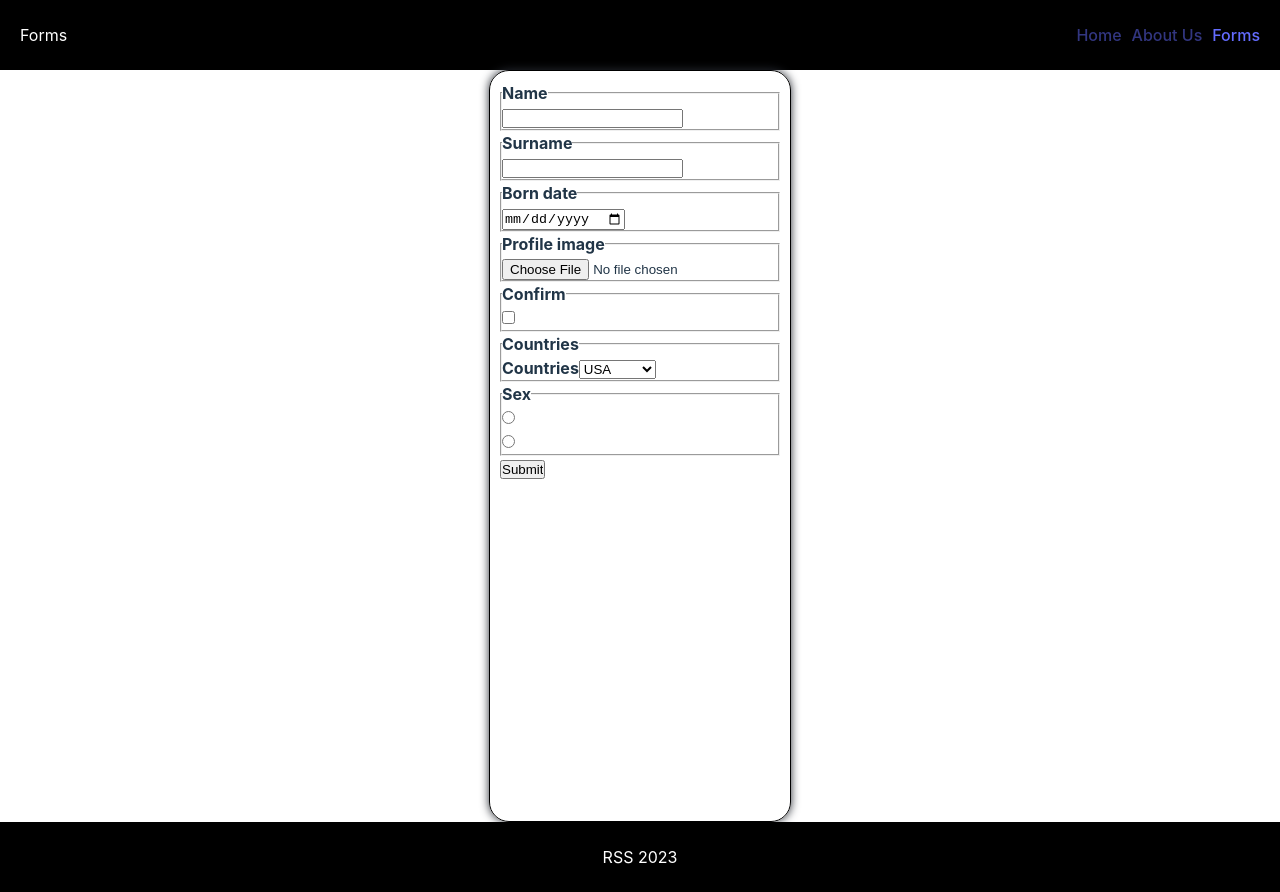
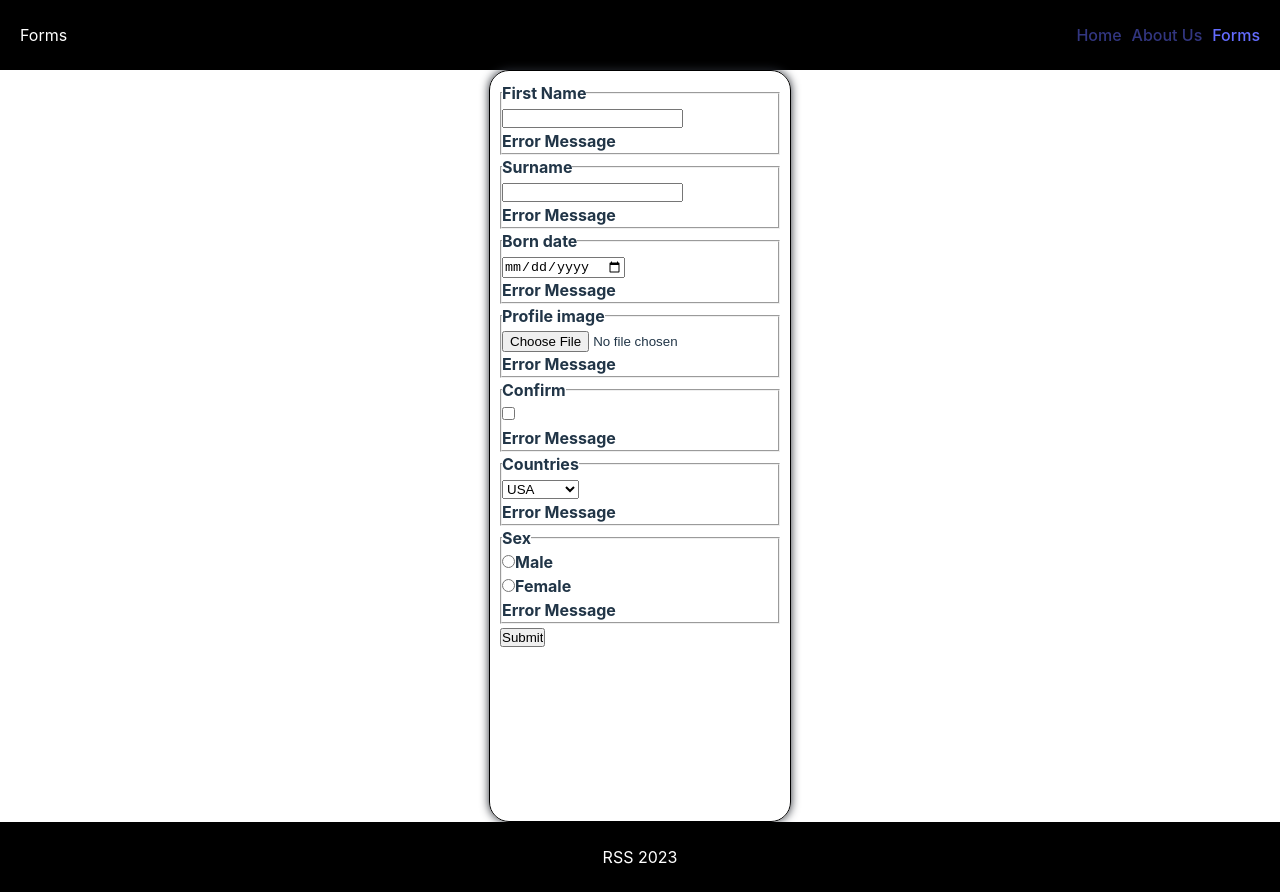
Before and after one commit to bloodsuckers-spb/ssr-render-to-pipeable-stream, a React (Vite) app: page /forms in a window 1280 px wide. Built offline with nearby package versions, Linux system fonts and the light colour scheme.

Commit message:
feat: update FormInput component

```diff
--- a/src/pages/Forms/components/Form/components/FormField/index.tsx
+++ b/src/pages/Forms/components/Form/components/FormField/index.tsx
@@ -10,7 +10,7 @@ const FormField = ({ children, title }: Props) => {
     <fieldset>
       <legend>{title}</legend>
       {children}
-      {/* <p>Error Message</p> */}
+      <p>Error Message</p>
     </fieldset>
   );
 };
--- a/src/pages/Forms/components/Form/components/FormInput/index.tsx
+++ b/src/pages/Forms/components/Form/components/FormInput/index.tsx
@@ -2,7 +2,7 @@ import styles from './index.module.scss';
 
 type FormInputData = {
   id: string;
-  type: string;
+  type?: string;
   title: string;
   value?: string;
 };
@@ -12,7 +12,10 @@ type Props = {
   data: FormInputData;
 };
 
-const FormInput = ({ data: { id, type, title, value }, hook }: Props) => {
+const FormInput = ({
+  data: { id, title, value, type = 'radio' },
+  hook,
+}: Props) => {
   return (
     <>
       <label
@@ -27,6 +30,7 @@ const FormInput = ({ data: { id, type, title, value }, hook }: Props) => {
         ref={hook}
         value={value}
       />
+      {value && <span>{value}</span>}
     </>
   );
 };
--- a/src/pages/Forms/components/Form/constants.ts
+++ b/src/pages/Forms/components/Form/constants.ts
@@ -8,7 +8,7 @@ export interface InputData {
 export const inputsData: Array<InputData> = [
   {
     id: 'first-name',
-    title: 'Name',
+    title: 'First Name',
     type: 'text',
     errorMessage: 'errorMessage',
   },
--- a/src/pages/Forms/components/Form/index.module.css
+++ b/src/pages/Forms/components/Form/index.module.css
@@ -11,3 +11,13 @@
 .card-name {
   color: red;
 }
+
+.sr {
+  position: absolute;
+  width: 1px;
+  height: 1px;
+  padding: 0;
+  overflow: hidden;
+  white-space: nowrap;
+  border: 0;
+}
--- a/src/pages/Forms/components/Form/index.tsx
+++ b/src/pages/Forms/components/Form/index.tsx
@@ -1,26 +1,26 @@
 import { Component, ReactNode, FormEvent } from 'react';
 
-import { FormInput } from './components';
+import { FormInput, FormField } from './components';
 
 import styles from './index.module.css';
+
+import Validation from '../../../../services/Validation';
 
 import { State, Props } from './models';
 
 import { inputsData, radioValues, countries } from './constants';
 
-import FormField from './components/FormField';
-
 export default class Form extends Component<Props, State> {
-  inputsRefs: Record<string, HTMLInputElement | null> = {};
-  radioRefs: Record<string, HTMLInputElement | null> = {};
-  selectRef: HTMLSelectElement | null = null;
   private static readonly selectTitle = 'Countries';
   private static readonly radioTitle = 'Sex';
+  private inputsRefs: Array<HTMLInputElement> = [];
+  private radioRefs: Array<HTMLInputElement> = [];
+  private selectRef: HTMLSelectElement | null = null;
   constructor(props: Props) {
     super(props);
     this.state = {
-      isDisabled: false,
       isInvalid: false,
+      errors: inputsData.map(({ id }) => ({ id, status: false })),
     };
   }
 
@@ -38,20 +38,20 @@ export default class Form extends Component<Props, State> {
         className={styles.form}
         onSubmit={this.handleSubmit}
       >
-        {inputsData.map((data) => (
+        {inputsData.map(({ id, type, title }, ind) => (
           <FormField
-            key={data.id}
-            title={data.title}
+            key={id}
+            title={title}
           >
             <FormInput
-              data={data}
-              hook={(input) => (this.inputsRefs[data.id] = input)}
+              data={{ id, type, title }}
+              hook={(input) => (this.inputsRefs[ind] = input)}
             />
           </FormField>
         ))}
 
         <FormField title={selectTitle}>
-          <label>{selectTitle}</label>
+          <label className={styles.sr}>{selectTitle}</label>
           <select ref={(select) => (this.selectRef = select)}>
             {countries.map((value) => (
               <option key={value}>{value}</option>
@@ -60,13 +60,13 @@ export default class Form extends Component<Props, State> {
         </FormField>
 
         <FormField title={radioTitle}>
-          {radioValues.map((value) => {
+          {radioValues.map((value, ind) => {
             const id = value.toLowerCase();
             return (
               <div key={id}>
                 <FormInput
-                  data={{ title: radioTitle, type: 'radio', id, value }}
-                  hook={(input) => (this.radioRefs[id] = input)}
+                  data={{ title: radioTitle, id, value }}
+                  hook={(input) => (this.radioRefs[ind] = input)}
                 />
               </div>
             );
--- a/src/services/Validation/index.ts
+++ b/src/services/Validation/index.ts
@@ -20,6 +20,12 @@ const Validation = () => {
   const isChecked = (value: string) => {
     return !!value;
   };
+
+  // switch() {
+  //   case:
+  //   default:
+  // }
+
 };
 
 export default Validation;
```
Also changed, not shown: src/pages/Forms/components/Form/models.ts (+6 -1 lines).
